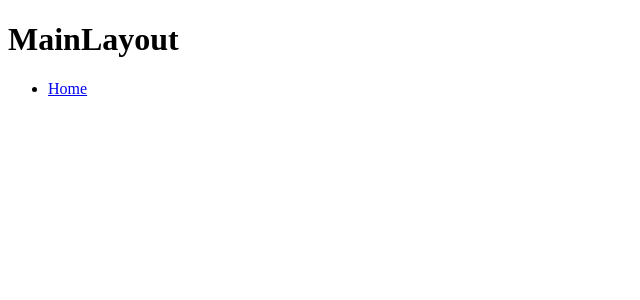
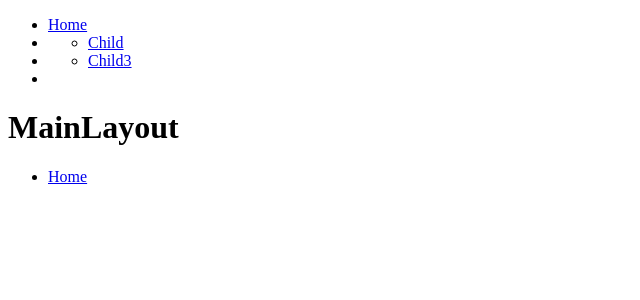
Before and after one commit to balabambe/react-typescript-scaffolding, a React (Create React App) app: page / in a window 1280 px wide. Shown: the top 300 px of the page, without its empty margins (0-640 px from the left). Built offline with nearby package versions, Linux system fonts and the light colour scheme.

Commit message:
Mainlayout for navbar.

```diff
--- a/src/layouts/MainLayout.tsx
+++ b/src/layouts/MainLayout.tsx
@@ -2,14 +2,15 @@ import React from 'react';
 import { RouteConfigComponentProps } from 'react-router-config';
 
 import Breadcrumbs from '@components/Breadcrumbs';
+import Navbar from '@components/Navbar';
 import RouterOutlet from '@components/RouterOutlet';
 
-const MainLayout: React.FC<RouteConfigComponentProps> = ({route}) =>  (
-    <>
-      <h1>MainLayout</h1>
-      <Breadcrumbs />
-      <RouterOutlet route={route} />
-    </>
-  )
-;
+const MainLayout: React.FC<RouteConfigComponentProps> = ({ route }) => (
+  <>
+    <Navbar renderSecondLevel />
+    <h1>MainLayout</h1>
+    <Breadcrumbs />
+    <RouterOutlet route={route} />
+  </>
+);
 export default MainLayout;
```
